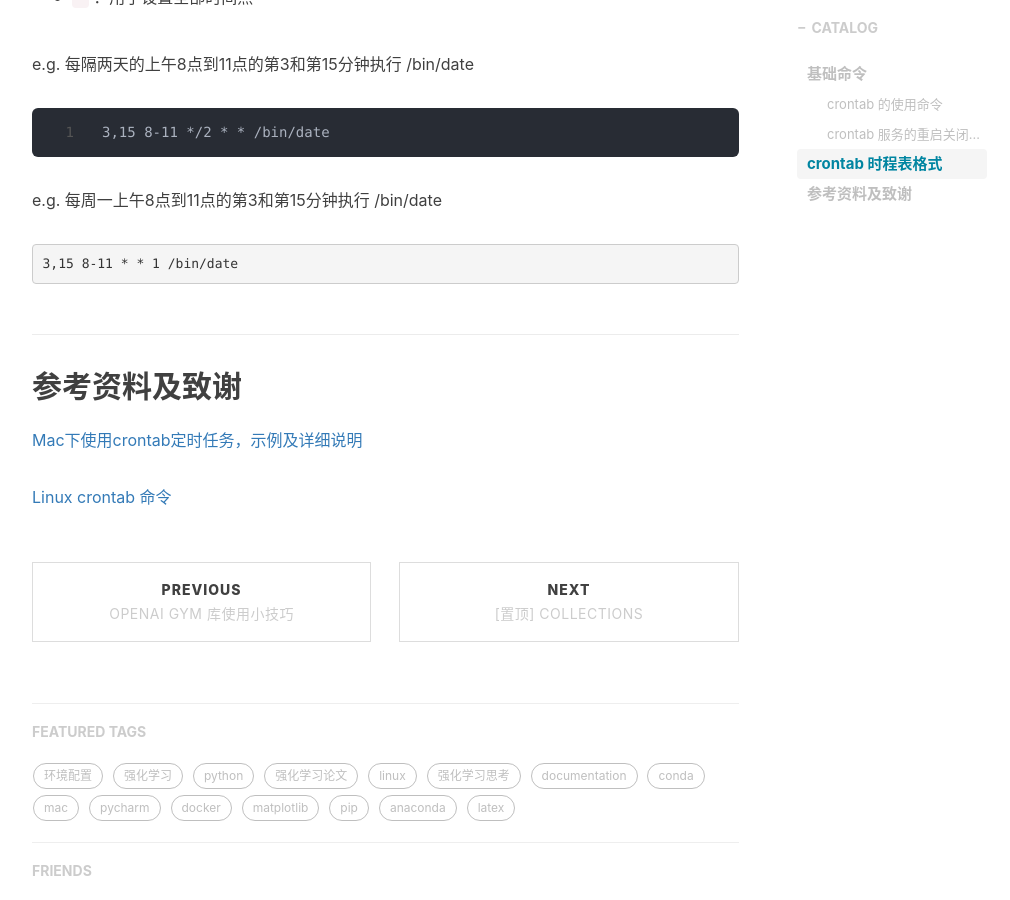
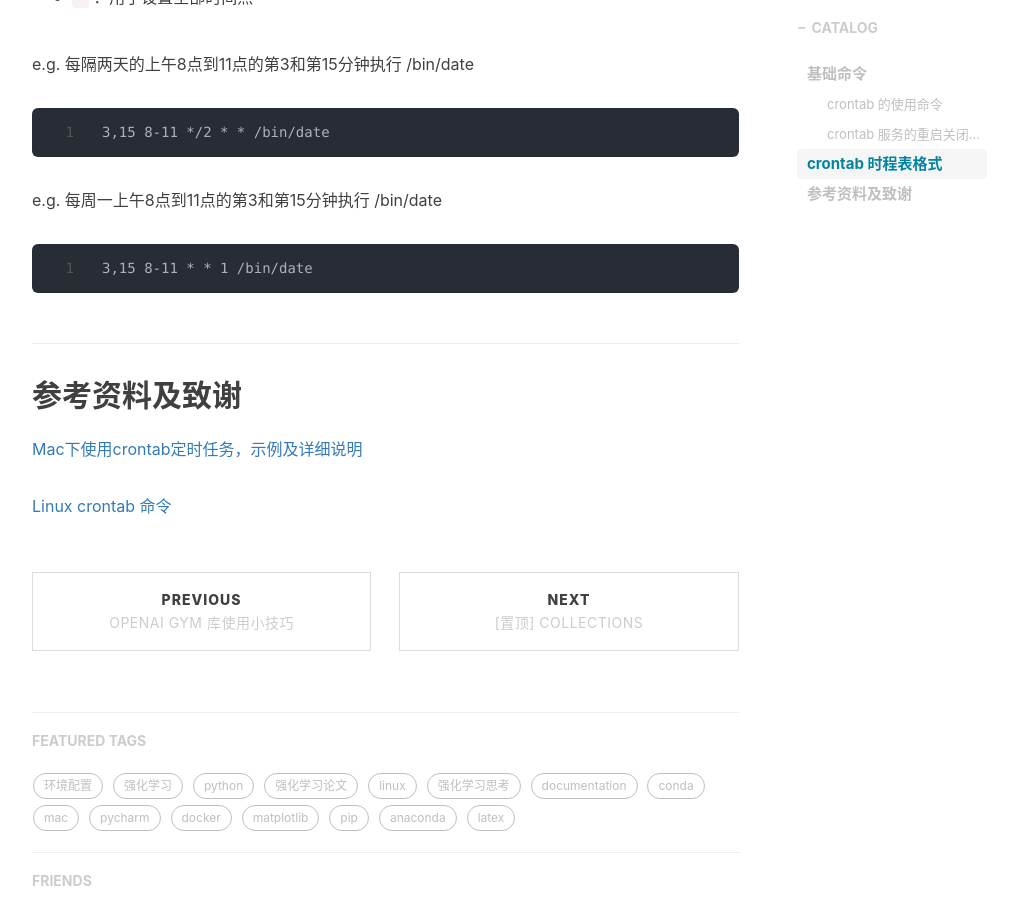
Before and after one commit to liushunyu/blog, a Jekyll site: the page built from _posts/2020-08-19-crontab 执行定时任务.md, in a window 1280 px wide and 900 px high, scrolled down 2084 px. Shown: the whole window, without its empty margins (233-1243 px from the left). Built offline with Jekyll 4.4.1, drawn with Linux system fonts in a browser that asks for light colours; nearby versions of some CDN libraries; comment, search, counter and statistics services are not loaded.

Commit message:
Update 2020-08-19-crontab 执行定时任务.md

````diff
--- a/_posts/2020-08-19-crontab 执行定时任务.md
+++ b/_posts/2020-08-19-crontab 执行定时任务.md
@@ -89,7 +89,7 @@ e.g. 每隔两天的上午8点到11点的第3和第15分钟执行 /bin/date
 
 e.g. 每周一上午8点到11点的第3和第15分钟执行 /bin/date
 
-```undefined
+```
 3,15 8-11 * * 1 /bin/date
 ```
 
````
